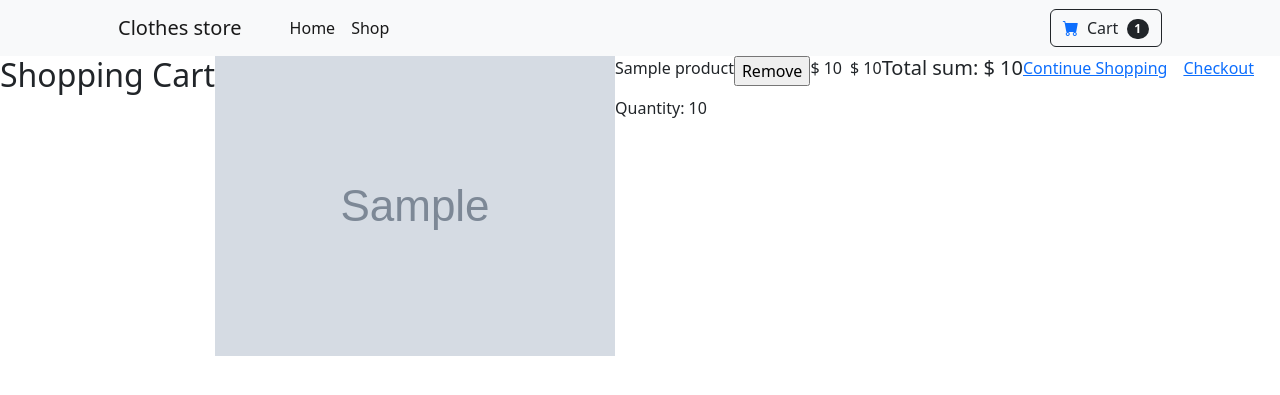
After one commit to Tony-jdev/clothes-store, a Django app: template cart/templates/cart/detail.html in a window 1280 px wide. The commit adds this page. Shown: the top 395 px of the page. Run offline with Django 3.2, Linux system fonts and the light colour scheme; the template is opened without the code that fills it: most values are stand-ins (such as "Sample title", 1, 10 or a date in 2020); grey boxes marked "Sample" are stand-in pictures; some libraries are stand-ins or nearby versions.

Commit message:
Added cart details page, links to the cart

```diff
--- a/cart/cart.py
+++ b/cart/cart.py
@@ -47,3 +47,9 @@ class Cart:
 
     def clear(self):
         del self.session[settings.CART_SESSION_ID]
+
+    def get_total_price(self):
+        total = sum((Decimal(item['price']) - (Decimal(item['price']) \
+            * Decimal(item['product'].discount / 100))) * item['quantity']
+                for item in self.cart.values())
+        return format(total, '.2f')
--- /dev/null
+++ b/cart/context_processors.py
@@ -0,0 +1,5 @@
+from .cart import Cart
+
+
+def cart(request):
+    return {'cart': Cart(request)}
--- /dev/null
+++ b/cart/templates/cart/detail.html
@@ -0,0 +1,56 @@
+{% extends 'main/base.html' %}
+{% load static %}
+
+{% block title %}Cart{% endblock title %}
+
+{% block content %}
+    <section class="cart d-flex">
+        <div class="cart-title">
+            <h2>Shopping Cart</h2>
+        </div>
+        <div class="cart-cards">
+            {% for item in cart %}
+                {% with product=item.product %}
+                    <div class="cart-card d-flex">
+                        <div class="cart-card-img">
+                            <img src="{% if product.image %}{{ product.image.url }}{% else %}{% static 'img/noimage.jpg' %}{% endif %}" alt="">
+                        </div>
+                        <div class="cart-card-info">
+                            <div class="cart-card-name">
+                                <p>{{ product.name }}</p>
+                            </div>
+                            <div class="cart-card-q">
+                                <p>Quantity: {{ item.quantity }}</p>
+                            </div>
+                        </div>
+                        <form action="{% url "cart:cart_remove" product.id %}" method="post">
+                            <input type="submit" value="Remove" class="remove-btn">
+                            {% csrf_token %}
+                        </form>
+                        <div class="cart-card-price">
+                            {% if product.discount %}
+                                <div class="cart-discount d-flex gap-2">
+                                    <p class="line">$ {{ product.price }}</p>
+                                    <p>$ {{ product.sell_price }}</p>
+                                </div>
+                            {% else %}
+                                <p class="price mt-3">$ {{ product.price }}</p>
+                            {% endif %}
+                        </div>
+                    </div>
+                {% endwith %}
+            {% endfor %}
+        </div>
+        <div class="total">
+            <h5>Total sum: $ {{ cart.get_total_price }}</h5>
+        </div>
+        <div class="cart-buttons d-flex gap-3">
+            <a href="/shop" class="cart-btn">Continue Shopping</a>
+            {% with cart_quantity=cart|length %}
+                {% if cart_quantity > 0 %}
+                    <a href="#" class="cart-btn">Checkout</a>
+                {% endif %}
+            {% endwith %}
+        </div>
+    </section>
+{% endblock content %}
--- a/clothes_store/settings.py
+++ b/clothes_store/settings.py
@@ -64,6 +64,7 @@ TEMPLATES = [
                 'django.template.context_processors.request',
                 'django.contrib.auth.context_processors.auth',
                 'django.contrib.messages.context_processors.messages',
+                'cart.context_processors.cart',
             ],
         },
     },
--- a/templates/main/base.html
+++ b/templates/main/base.html
@@ -30,9 +30,17 @@
             </ul>
             <form class="d-flex">
                 <button class="btn btn-outline-dark" type="submit">
-                    <i class="bi-cart-fill me-1"></i>
+                    <a href="{% url "cart:cart_detail" %}"><i class="bi-cart-fill me-1"></i></a>
                     Cart
-                    <span class="badge bg-dark text-white ms-1 rounded-pill">0</span>
+                    <span class="badge bg-dark text-white ms-1 rounded-pill">
+                        {% with cart_quantity=cart|length %}
+                        {% if cart_quantity > 0 %}
+                            {{ cart_quantity }}
+                        {% else %}
+                            0
+                        {% endif %}
+                    {% endwith %}
+                    </span>
                 </button>
             </form>
         </div>
```
Also changed, not shown: main/views.py (+9 -4 lines), templates/main/product/detail.html (+7 -2 lines), db.sqlite3.
